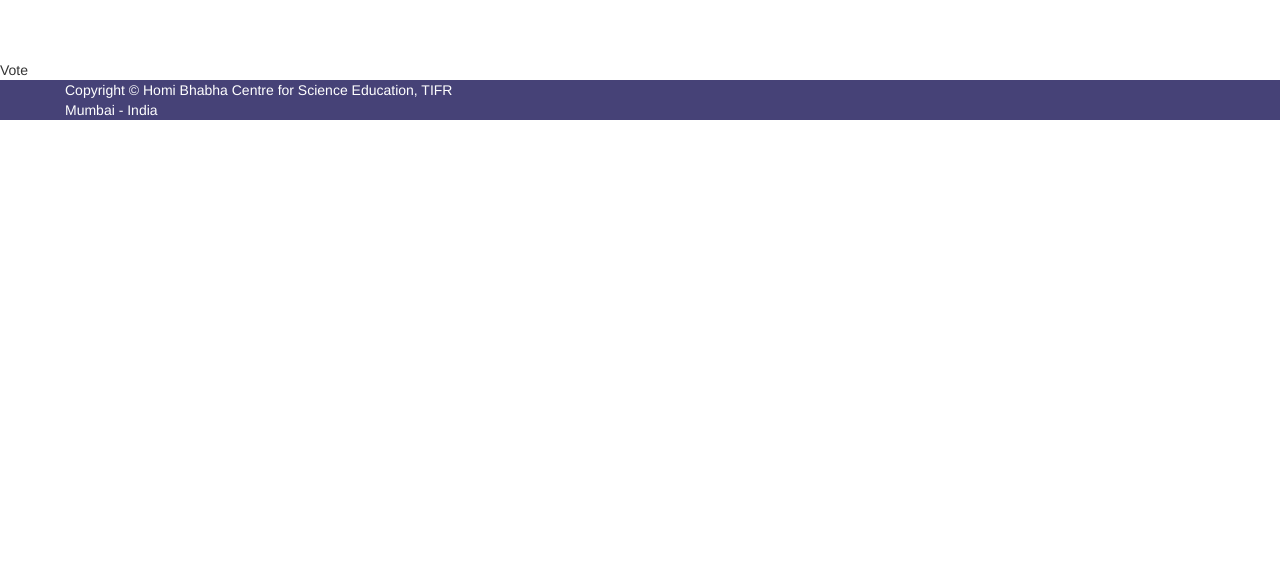
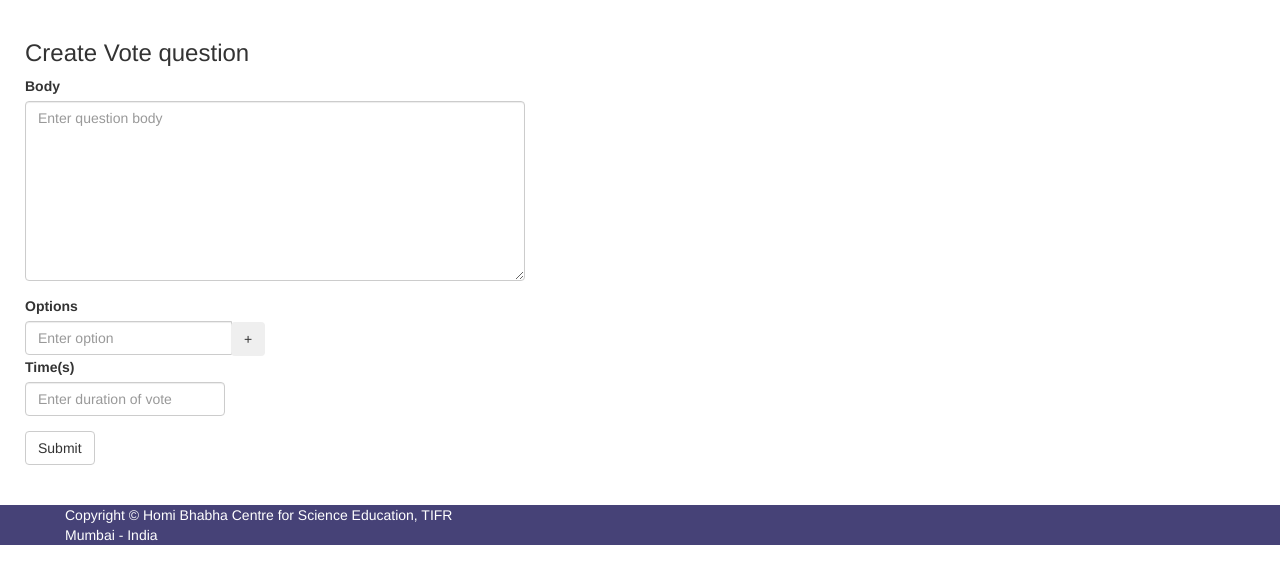
Before and after one commit to cheekujodhpur/ipho2015, a PHP site: page /su/index.html in a window 1280 px wide, after a click on "Vote". Shown: the part 150-734 px from the top of the page. Run offline with PHP 8.4, Linux system fonts and the light colour scheme; some libraries are stand-ins or nearby versions.

Commit message:
added vote admin frontend

```diff
--- a/static/css/main.css
+++ b/static/css/main.css
@@ -80,3 +80,35 @@
 	float:right;
 	margin-left:10px;
 }
+
+.tab-content
+{
+	position:relative;
+	top:-40px;
+	padding:0px 25px;
+}
+
+#option input
+{
+	display:inline;
+	width:auto;
+	border-top-right-radius:0px;
+	border-bottom-right-radius:0px;
+}
+
+.remove-me
+{
+	border-top-left-radius:0px;
+	border-bottom-left-radius:0px;
+}
+
+.add-more
+{
+	margin-left:-5px;
+}
+
+.add-more,.remove-me
+{
+	position:relative;
+	top:-1px;
+}
--- a/su/index.html
+++ b/su/index.html
@@ -43,7 +43,34 @@
 			</div>
 			<div class = "tab-content">
 				<div role="tabpanel" class="tab-pane active" id = "home">Home</div>
-				<div role="tabpanel" class="tab-pane" id = "vote">Vote</div>
+				<div role="tabpanel" class="tab-pane" id = "vote">
+
+<!--Section for Vote on Administrator End///starts here-->
+<h3>Create Vote question</h3>
+<form style = "width:500px;" id = "form-vote">
+	<div class = "form-group">
+		<label for="vote-body">Body</label>
+		<textarea class = "form-control" id = "vote-body" placeholder = "Enter question body" style = "height:180px;"></textarea>
+	</div>
+	<input type = "hidden" name = "count" value = "1" />
+	<div class = "control-group" id = "vote-opts">
+		<label class = "control-label" for = "opt1">Options</label>
+		<div class = "controls" id = "options">
+			<div id = "option">
+				<input autocomplete="off" class = "input form-control" id = "opt1" name = "vote-opt-1" type = "text" placeholder = "Enter option" />
+				<button id = "b1" class = "btn add-more" type = "button">+</button>
+			</div>
+		</div>
+	</div>
+	<div class = "form-group">
+		<label for = "vote-time">Time(s)</label>
+		<input class = "form-control" id = "vote-time" placeholder = "Enter duration of vote" type = "number" style = "width:200px;" />
+	</div>
+	<button type = "submit" class = "btn btn-default">Submit</button>
+</form>
+<!--Section for Vote on Administrator End///ends here-->
+
+				</div>
 				<div role="tabpanel" class="tab-pane" id = "trans">Translation</div>
 			</div>
 		</div>
@@ -61,14 +88,54 @@
 		<script src = "/socket.io/socket.io.js"></script>
 		<script>
 			var socket = io();
-			$(function() {
-				$('#nemo a:last').tab('show');
-			});
-			$("#out-button").click(function(){
-				socket.emit('end');
-			});
 			socket.on('end-ack',function(){
 				window.location = '/';
+			});
+
+			//document ready script
+			$(document).ready(function(){
+				//for adding options
+				var next = 1;
+				$(".add-more").click(function(e){
+					e.preventDefault();
+					var addto = "#opt" + (next);
+					var addRemove = "#opt" + (next);
+					next = next + 1;
+					var newIn = '<input autocomplete = "off" class = "input form-control" id = "opt' + next + '" name = "vote-opt-' + next + '" type = "text" placeholder = "Enter option">';
+					var newInput = $(newIn);
+					var removeBtn = '<button id = "remove' + (next - 1) + '" class = "btn btn-danger remove-me" >-</button><div></div>';
+					var removeButton = $(removeBtn);
+					$(addto).after(newInput);
+					$(addRemove).after(removeButton);
+					$("#count").val(next);
+					$('.remove-me').click(function(e){
+						e.preventDefault();
+						var fieldNum = this.id.substr(6); //length of "remove" + 1 = 6
+						var fieldID = "#opt" + fieldNum;
+						$(this).remove();
+						$(fieldID).remove();
+					});
+				});
+
+
+				//show tab
+				$('#nemo a:first').tab('show');
+
+				//socket.io controls
+				$("#out-button").click(function(){
+					socket.emit('end');
+				});
+
+				//vote form submit
+				$("#form-vote").submit(function(e){
+					e.preventDefault();
+					var body = $("#vote-body").val();
+					var options = [];
+					$("#option").find("input").each(function(){
+						options.push($(this).val());
+					});
+					var time = $("#vote-time").val();
+				});
 			});
 		</script>
 	</body>
```
